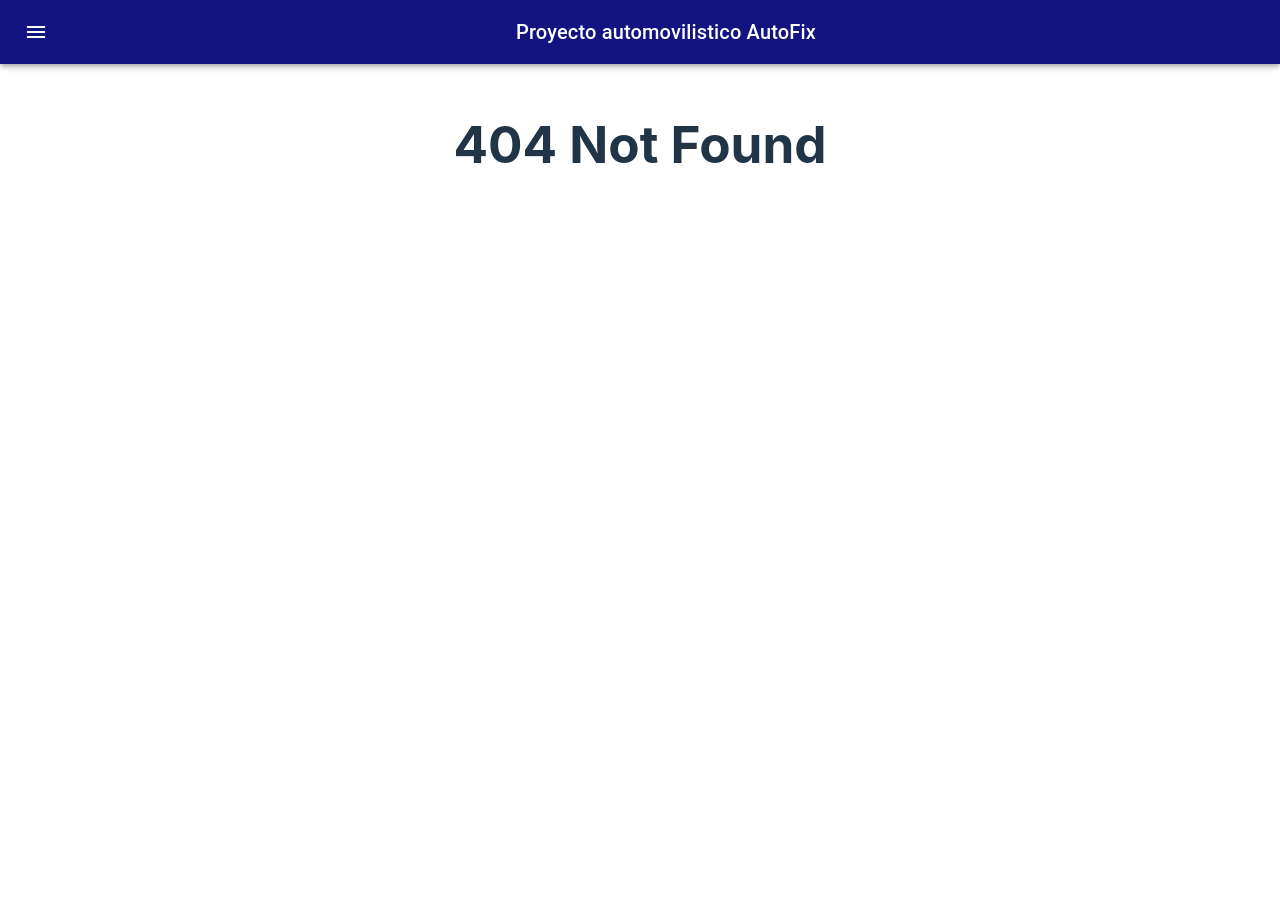
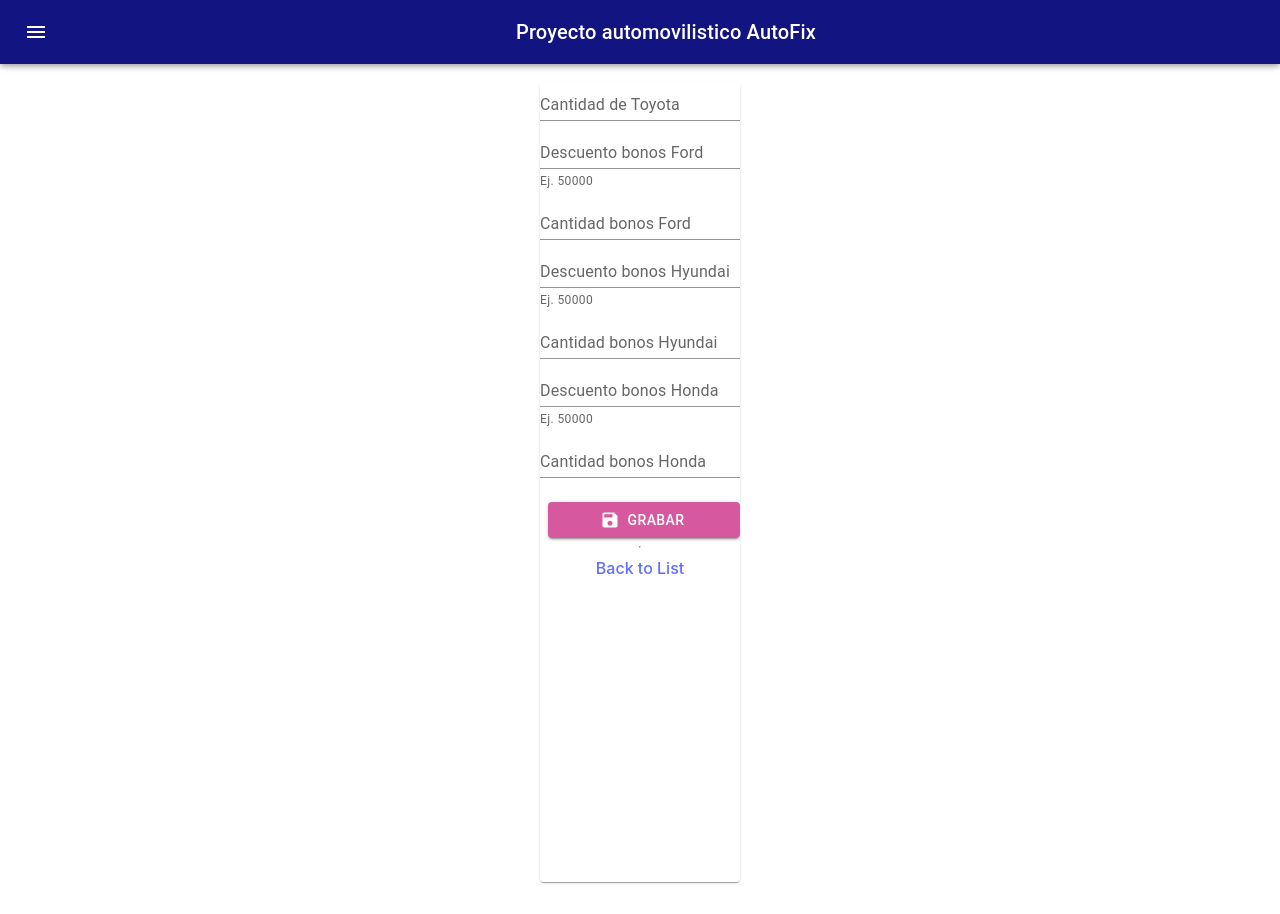
Before and after one commit to IsisIOo/Autofix-frontend, a React (Vite) app: page /descuento/add in a window 1280 px wide. Before the commit this address had no page. Before the commit the page ends 850 px from the top, so only its background shows below. Built offline with nearby package versions, Linux system fonts and the light colour scheme.

Commit message:
funcionando
se cambiaron los enlaces y se hizo funcionar el boton para que mostrara los cambios en todas las paginas. Se muestran diversos reparaciones para un mismo auto en todas los reportes y tabla de todas las cosas asi que de pana.

```diff
--- a/src/App.jsx
+++ b/src/App.jsx
@@ -24,6 +24,7 @@ import Detalles2 from './components/Detalles2'
 import Reporte1 from './components/Reporte1'
 import Todas from './components/TodaslasCosas'
 import DescuentosList from './components/DescuentosList'
+import AddDescuento from './components/AddDescuento'
 //import AddEditreporte1 from './components/AddEditreporte1'
 
 
@@ -62,6 +63,8 @@ function App() {
               <Route path = "/list/reparacion" element = {<TablaRep/>} />
 
               <Route path = "/repair-list/price" element = {<PreciosList/>} />
+              <Route path = "/repair-list/discount" element = {<DescuentosList/>} />
+              <Route path = "/descuento/add" element = {<AddDescuento/>} />
 
 
               <Route path = "/todo/car-repair" element = {<Todas/>} />
--- /dev/null
+++ b/src/components/AddDescuento.jsx
@@ -0,0 +1,183 @@
+import { useState, useEffect } from "react";
+import { Link, useParams, useNavigate } from "react-router-dom";
+import descuentoService from "../services/descuento.service";
+import Box from "@mui/material/Box";
+import TextField from "@mui/material/TextField";
+import Button from "@mui/material/Button";
+import FormControl from "@mui/material/FormControl";
+import Paper from "@mui/material/Paper";
+import Container from "@mui/material/Container";
+import SaveIcon from "@mui/icons-material/Save";
+
+const AddEditDescuento = () => {
+  const [toyotaAmount, setToyotaAmount] = useState("");
+  const [toyotanumber, setToyotanumber] = useState("");
+  const [fordAmount, setFordAmount] = useState("");
+  const [fordnumber, setFordnumber] = useState("");
+  const [hondaAmount, sethondaAmount] = useState("");
+  const [hondanumber, sethondanumber] = useState("");
+  const [hyundaiAmount, sethyundaiAmount] = useState("");
+  const [hyundainumber, sethyundainumber] = useState("");
+  const [titleDescuentoForm, setTitleDescuentoForm] = useState("");
+  const { id } = useParams();
+  const navigate = useNavigate();
+
+  const saveDescuento = (e) => {
+    e.preventDefault();
+
+    const descuento = {
+      id,
+      toyotaAmount,
+      toyotanumber,
+      fordAmount,
+      fordnumber,
+      hondaAmount,
+      hondanumber,
+      hyundaiAmount,
+      hyundainumber,
+    };
+    console.log(descuento);
+
+    if (id) {
+      // Actualizar Datos
+      descuentoService
+        .update(descuento)
+        .then((response) => {
+          console.log("Descuento ha sido actualizado.", response.data);
+          navigate("/repair-list/discount");
+        })
+        .catch((error) => {
+          console.log(
+            "Ha ocurrido un error al intentar actualizar datos del descuento.",
+            error
+          );
+        });
+    } else {
+      // Crear nuevo
+      descuentoService
+        .create(descuento)
+        .then((response) => {
+          console.log("Descuento ha sido añadido.", response.data);
+          navigate("/repair-list/discount");
+        })
+        .catch((error) => {
+          console.log(
+            "Ha ocurrido un error al intentar crear nuevo descuento.",
+            error
+          );
+        });
+    }
+  };
+
+  return (
+    <Container maxWidth="lg" style={{ height: "100vh" }}>
+      <Paper style={{ height: "100%", overflow: "auto" }}>
+        <Box
+          display="flex"
+          flexDirection="column"
+          alignItems="center"
+          justifyContent="center"
+          style={{ height: "200px", width: "200px" }}
+        >
+          <h1>Gestión de Descuentos</h1>
+          <h3>{titleDescuentoForm}</h3>
+
+          <form>
+            <FormControl style={{ width: "100%" }}>
+              <TextField
+                id="toyotaAmount"
+                label="Descuento a Toyota"
+                value={toyotaAmount}
+                variant="standard"
+                onChange={(e) => setToyotaAmount(e.target.value)}
+                helperText="Ej. 50000"
+              />
+
+              <TextField
+                id="toyotanumber"
+                label="Cantidad de Toyota"
+                type="number"
+                value={toyotanumber}
+                variant="standard"
+                onChange={(e) => setToyotanumber(e.target.value)}
+              />
+
+              <TextField
+                id="fordAmount"
+                label="Descuento bonos Ford"
+                value={fordAmount}
+                variant="standard"
+                onChange={(e) => setFordAmount(e.target.value)}
+                helperText="Ej. 50000"
+              />
+
+              <TextField
+                id="fordnumber"
+                label="Cantidad bonos Ford"
+                type="number"
+                value={fordnumber}
+                variant="standard"
+                onChange={(e) => setFordnumber(e.target.value)}
+              />
+
+              <TextField
+                id="hyundaiAmount"
+                label="Descuento bonos Hyundai"
+                value={hyundaiAmount}
+                variant="standard"
+                onChange={(e) => sethyundaiAmount(e.target.value)}
+                helperText="Ej. 50000"
+              />
+
+              <TextField
+                id="hyundainumber"
+                label="Cantidad bonos Hyundai"
+                type="number"
+                value={hyundainumber}
+                variant="standard"
+                onChange={(e) => sethyundainumber(e.target.value)}
+              />
+
+              <TextField
+                id="hondaAmount"
+                label="Descuento bonos Honda"
+                value={hondaAmount}
+                variant="standard"
+                onChange={(e) => sethondaAmount(e.target.value)}
+                helperText="Ej. 50000"
+              />
+
+              <TextField
+                id="hondanumber"
+                label="Cantidad bonos Honda"
+                type="number"
+                value={hondanumber}
+                variant="standard"
+                onChange={(e) => sethondanumber(e.target.value)}
+              />
+
+              <br />
+              <Button
+                variant="contained"
+                color="info"
+                onClick={(e) => saveDescuento(e)}
+                style={{
+                  marginLeft: "0.5rem",
+                  color: "white",
+                  backgroundColor: "#D6589F",
+                }}
+                startIcon={<SaveIcon />}
+              >
+                Grabar
+              </Button>
+            </FormControl>
+          </form>
+          <hr />
+          <Link to="/repair-list/discount">Back to List</Link>
+        </Box>
+      </Paper>
+    </Container>
+  );
+};
+
+export default AddEditDescuento;
--- a/src/components/DescuentosList.jsx
+++ b/src/components/DescuentosList.jsx
@@ -11,17 +11,20 @@ import Paper from "@mui/material/Paper";
 import Button from "@mui/material/Button";
 import DeleteIcon from "@mui/icons-material/Delete";
 import Typography from "@mui/material/Typography"; // Importa Typography para usar como título
+import PersonAddIcon from "@mui/icons-material/PersonAdd";
+import descuentoService from "../services/descuento.service";
 
-const PreciosList2 = () => {
-  const [precios, setPrecios] = useState([]);
+
+const DescuentosList = () => {
+  const [descuentos, setDescuentos] = useState([]);
   const navigate = useNavigate();
 
   const init = () => {
-    preciosService
+    descuentoService
       .getAll()
       .then((response) => {
         console.log("Mostrando listado de todos los descuentos ingresados.", response.data);
-        setPrecios(response.data);
+        setDescuentos(response.data);
       })
       .catch((error) => {
         console.log(
@@ -38,7 +41,7 @@ const PreciosList2 = () => {
   const handleDelete = (id) => {
     const confirmDelete = window.confirm("¿Está seguro que desea borrar este descuento?");
     if (confirmDelete) {
-      preciosService.remove(id)
+      descuentoService.remove(id)
         .then((response) => {
           console.log("Descuento ha sido eliminado.", response.data);
           init(); // Actualizar la lista después de eliminar
@@ -55,28 +58,36 @@ const PreciosList2 = () => {
         <Typography variant="h5" gutterBottom style={{ padding: '1rem' }}>
           Listado de Descuentos por Marca
         </Typography>
-        <Link to="/car/add" style={{ textDecoration: "none", marginBottom: "1rem" }}>
+        <Link to="/descuento/add" style={{ textDecoration: "none", marginBottom: "1rem" }}>
           <Button variant="contained" color="primary" startIcon={<PersonAddIcon />}>
-            Agregar Precio
+            Agregar Descuento
           </Button>
         </Link>
         <Table sx={{ minWidth: 650 }} size="small" aria-label="a dense table">
           <TableHead>
             <TableRow>
-              <TableCell align="left" sx={{ fontWeight: "bold" }}>Toyota</TableCell>
-              <TableCell align="right" sx={{ fontWeight: "bold" }}>Ford</TableCell>
-              <TableCell align="right" sx={{ fontWeight: "bold" }}>Hyundai</TableCell>
-              <TableCell align="right" sx={{ fontWeight: "bold" }}>Honda</TableCell>
+              <TableCell align="left" sx={{ fontWeight: "bold" }}>Bonos Toyota</TableCell>
+              <TableCell align="left" sx={{ fontWeight: "bold" }}>Numero Bonos Toyota</TableCell>
+              <TableCell align="right" sx={{ fontWeight: "bold" }}>Bonos Ford</TableCell>
+              <TableCell align="left" sx={{ fontWeight: "bold" }}>Numero Bonos Ford</TableCell>
+              <TableCell align="right" sx={{ fontWeight: "bold" }}>Bonos Hyundai</TableCell>
+              <TableCell align="left" sx={{ fontWeight: "bold" }}>Numero Bonos Hyundai</TableCell>
+              <TableCell align="right" sx={{ fontWeight: "bold" }}>Bonos Honda</TableCell>
+              <TableCell align="left" sx={{ fontWeight: "bold" }}>Numero Bonos Honda</TableCell>
               <TableCell></TableCell>
             </TableRow>
           </TableHead>
           <TableBody>
-            {precios.map((precio) => (
+            {descuentos.map((precio) => (
               <TableRow key={precio.id}>
-                <TableCell align="left">{precio.toyota}</TableCell>
-                <TableCell align="right">{precio.ford}</TableCell>
-                <TableCell align="right">{precio.hyundai}</TableCell>
-                <TableCell align="right">{precio.honda}</TableCell>
+                <TableCell align="left">{precio.toyotaAmount}</TableCell>
+                <TableCell align="left">{precio.toyotanumber}</TableCell>
+                <TableCell align="right">{precio.fordAmount}</TableCell>
+                <TableCell align="left">{precio.fordnumber}</TableCell>
+                <TableCell align="right">{precio.hyundaiAmount}</TableCell>
+                <TableCell align="left">{precio.hyundainumber}</TableCell>
+                <TableCell align="right">{precio.hondaAmount}</TableCell>
+                <TableCell align="left">{precio.hondanumber}</TableCell>
                 <TableCell>
                   <Button
                     variant="contained"
@@ -98,4 +109,4 @@ const PreciosList2 = () => {
   );
 };
 
-export default PreciosList2;
+export default DescuentosList;
--- a/src/components/Reporte1.jsx
+++ b/src/components/Reporte1.jsx
@@ -1,5 +1,6 @@
 import React, { useState, useEffect } from "react";
 import detalleService from "../services/detalle.service";
+import reportesService from "../services/reportes.service";
 import Table from "@mui/material/Table";
 import TableBody from "@mui/material/TableBody";
 import TableCell from "@mui/material/TableCell";
@@ -29,7 +30,7 @@ const TablaReparacionMes = () => {
 
   const fetchRepairData = async (selectedMonth) => {
     try {
-      const repairResponse = await detalleService.getAll();
+      const repairResponse = await reportesService.getAllReportes();
       const repairs = repairResponse.data;
 
       // Inicializar datos agrupados por tipo de reparación y período
--- a/src/components/TablaTipo.jsx
+++ b/src/components/TablaTipo.jsx
@@ -1,5 +1,6 @@
 import React, { useEffect, useState } from "react";
 import detalleService from "../services/detalle.service";
+import reportesService from "../services/reportes.service";
 import carService from "../services/car.service";
 import Table from "@mui/material/Table";
 import TableBody from "@mui/material/TableBody";
@@ -35,7 +36,7 @@ const TablaReparacionTipo = () => {
   }, [month]);
 
   const fetchRepairData = () => {
-    Promise.all([detalleService.getAll(), carService.getAll()])
+    Promise.all([reportesService.getAllReportes(), reportesService.getAllCar()])
       .then(([repairResponse, carResponse]) => {
         const repairs = repairResponse.data;
         const cars = carResponse.data;
--- a/src/components/TodaslasCosas.jsx
+++ b/src/components/TodaslasCosas.jsx
@@ -47,7 +47,7 @@ const RepairList = () => {
       const car = cars.find(c => c.patent === normalizedPatent);
 
       // Resto del código de mapeo y combinación...
-      const totalRepairs = repair.totalAmount - (repair.totalRecharges + repair.totalDiscounts + repair.totalIva);
+      const totalRepairs = repair.totalAmount - (repair.totalRecharges + repair.totalIva) + repair.totalDiscounts;
       const subTotal = totalRepairs + repair.totalRecharges - repair.totalDiscounts;
 
       return {
--- /dev/null
+++ b/src/services/descuento.service.js
@@ -0,0 +1,22 @@
+import httpDescuento from "../http-common";
+//este es el de pep 2, donde estan los precios guardados en db
+
+const getAll = () => {
+    return httpDescuento.get('/api/descuento/');
+}
+
+const create = data => {
+    return httpDescuento.post("/api/descuento/", data);
+}
+
+//const get = patent => {
+//    return httpDescuento.get(`/api/car/patent/${patent}`);
+//}
+
+
+const remove = id => {
+    return httpDescuento.delete(`/api/descuento/delete/${id}`);
+}
+
+
+export default { getAll, create, remove };
```
Also changed, not shown: src/components/RecordList.jsx (+65 -72 lines), 1 other file (tests, documents, lock files or other folders).
